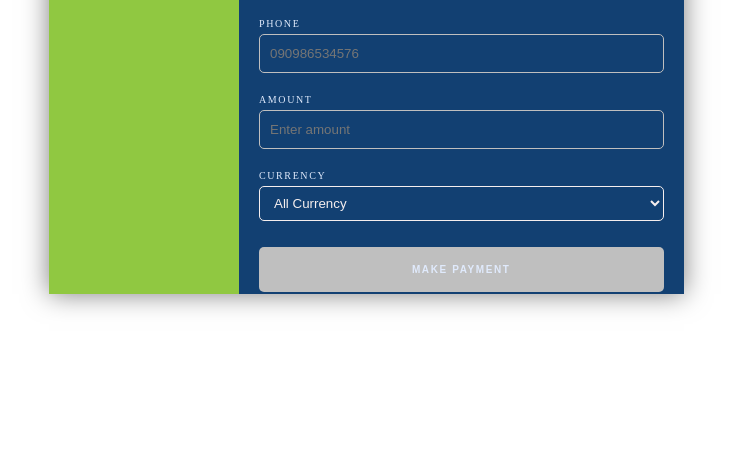
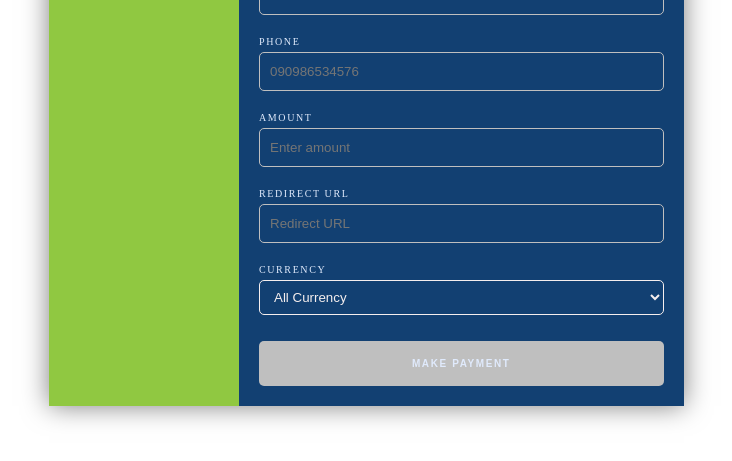
Before and after one commit to ogundelecaleb/commerce-test, a plain HTML site: page index.html in a window 1280 px wide. Shown: the part 199-660 px from the top of the page, without its empty margins (274-1006 px from the left). Drawn offline with Linux system fonts and the light colour scheme.

Commit message:
sample commerce update saturday

```diff
--- a/index.html
+++ b/index.html
@@ -86,6 +86,17 @@
                 />
               </div>
               <div class="checkout-field">
+                <label>Redirect URL</label>
+                <input
+                  type="text"
+                  id="redirectInput"
+                  name="redirectInput"
+
+                  placeholder="Redirect URL"
+                  required
+                />
+              </div>
+              <div class="checkout-field">
                 <label>Currency</label>
 
                 <select
@@ -112,12 +123,10 @@
     </div>
 
     <script>
-      // Sample values for public key and secret key
-      // var publicKey = "PLPK_gUrE7kbNTUufkYy_rxJ5aA";
+
       var firstname = "Hello";
       var lastname = "User";
-      // var amount = "100";
-      // var currency = "NGN";
+
       var amount = document.getElementById("amountInput").value;
 
       if (amount.length > 0) {
@@ -138,6 +147,7 @@
 
           var amount = document.getElementById("amountInput").value;
           var publicKey = document.getElementById("keyInput").value;
+          var redirectUrl = document.getElementById("redirectInput").value;
 
           var email = document.getElementById("emailInput").value;
           var currency = document.getElementById("currencyInput").value;
@@ -148,6 +158,7 @@
           var handler = PaylodeCheckout.setup({
             firstname,
             lastname,
+            redirectUrl,
             phonenumber,
             publicKey,
             email,
--- a/style.css
+++ b/style.css
@@ -2,7 +2,6 @@
 display: flex;
 flex-direction: column;
 gap: 16px;
-
 }
 
 .container {
@@ -85,10 +84,6 @@ gap: 16px;
   .total h3 {
     font-size: 22px;
   }
-
-
-
-
   .item-details__amount {
     font-weight: bolder;
 
@@ -114,7 +109,7 @@ gap: 16px;
     display: flex;
     flex-direction: column;
     justify-content: center;
-    height: 430px;
+    /* height: 430px; */
     width: 70%;
   }
 
```
Also changed, not shown: payment-widget-UPDATE.html (deleted, +0 -111 lines).
